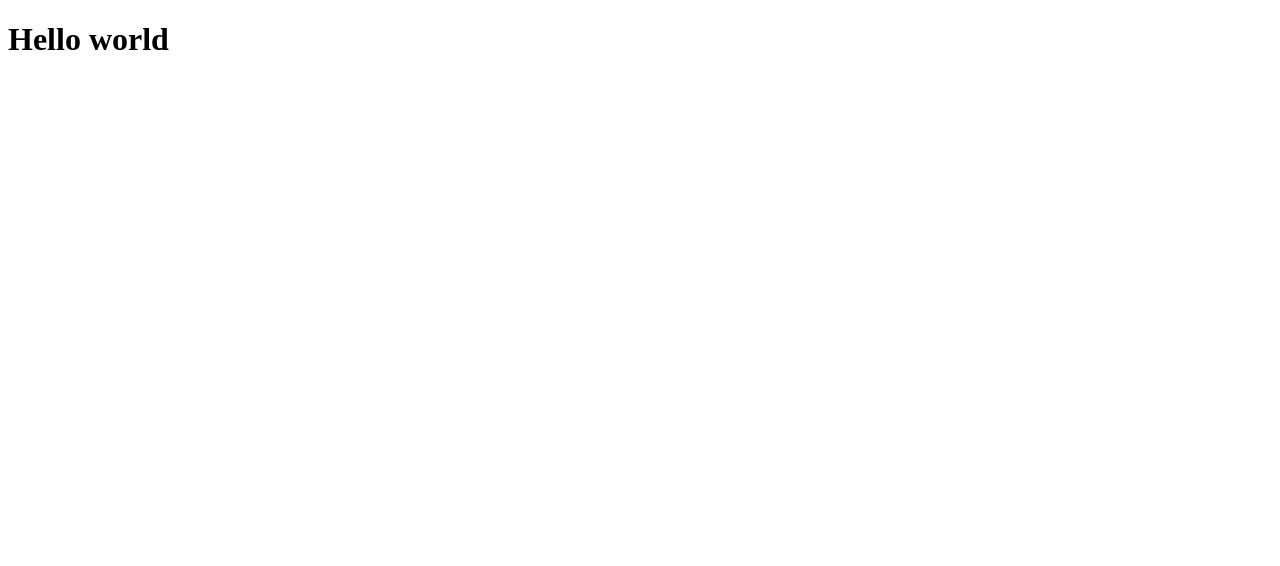
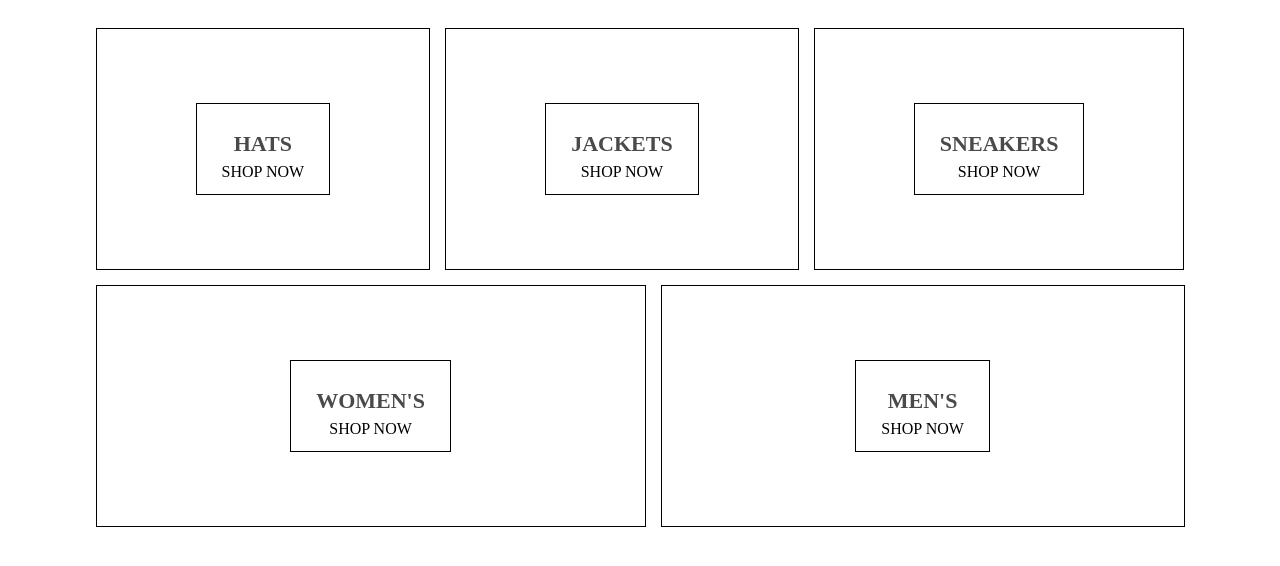
Before and after one commit to Drekavac3993/crwn-clothing, a React (Create React App) app: page / in a window 1280 px wide. Shown: the top 566 px of the page. Built offline with nearby package versions, Linux system fonts and the light colour scheme.

Commit message:
created project with create-react-app and added files for homepage

```diff
--- a/package.json
+++ b/package.json
@@ -6,6 +6,7 @@
     "@testing-library/jest-dom": "^4.2.4",
     "@testing-library/react": "^9.3.2",
     "@testing-library/user-event": "^7.1.2",
+    "node-sass": "^4.13.1",
     "react": "^16.12.0",
     "react-dom": "^16.12.0",
     "react-scripts": "3.3.1"
--- a/src/App.js
+++ b/src/App.js
@@ -1,5 +1,10 @@
 import React from "react";
+import HomePage from "./homepage.component";
 
-const App = () => <h1>Hello world</h1>;
+const App = () => (
+  <div>
+    <HomePage />
+  </div>
+);
 
 export default App;
--- /dev/null
+++ b/src/homepage.component.jsx
@@ -0,0 +1,43 @@
+import React from "react";
+import "./homepage.styles.scss";
+
+const HomePage = () => {
+  return (
+    <div className="homepage">
+      <div className="directory-menu">
+        <div className="menu-item">
+          <div className="content">
+            <h1 className="title">HATS</h1>
+            <span className="subtitle">SHOP NOW</span>
+          </div>
+        </div>
+        <div className="menu-item">
+          <div className="content">
+            <h1 className="title">JACKETS</h1>
+            <span className="subtitle">SHOP NOW</span>
+          </div>
+        </div>
+        <div className="menu-item">
+          <div className="content">
+            <h1 className="title">SNEAKERS</h1>
+            <span className="subtitle">SHOP NOW</span>
+          </div>
+        </div>
+        <div className="menu-item">
+          <div className="content">
+            <h1 className="title">WOMEN'S</h1>
+            <span className="subtitle">SHOP NOW</span>
+          </div>
+        </div>
+        <div className="menu-item">
+          <div className="content">
+            <h1 className="title">MEN'S</h1>
+            <span className="subtitle">SHOP NOW</span>
+          </div>
+        </div>
+      </div>
+    </div>
+  );
+};
+
+export default HomePage;
--- /dev/null
+++ b/src/homepage.styles.scss
@@ -0,0 +1,54 @@
+.homepage {
+  display: flex;
+  flex-direction: column;
+  align-items: center;
+  padding: 20px 80px;
+}
+
+.directory-menu {
+  width: 100%;
+  display: flex;
+  flex-wrap: wrap;
+  justify-content: space-between;
+}
+
+.menu-item {
+  min-width: 30%;
+  height: 240px;
+  flex: 1 1 auto;
+  display: flex;
+  align-items: center;
+  justify-content: center;
+  border: 1px solid black;
+  margin: 0 7.5px 15px;
+
+  &:first-child {
+    margin-right: 7.5px;
+  }
+
+  &:last-child {
+    margin-left: 7.5px;
+  }
+
+  .content {
+    height: 90px;
+    padding: 0 25px;
+    display: flex;
+    flex-direction: column;
+    align-items: center;
+    justify-content: center;
+    border: 1px solid black;
+
+    .title {
+      font-weight: bold;
+      margin-bottom: 6px;
+      font-size: 22px;
+      color: #4a4a4a;
+    }
+
+    .subtitle {
+      font-weight: lighter;
+      font-size: 16px;
+    }
+  }
+}
```
Also changed, not shown: 1 other file (tests, documents, lock files or other folders).
